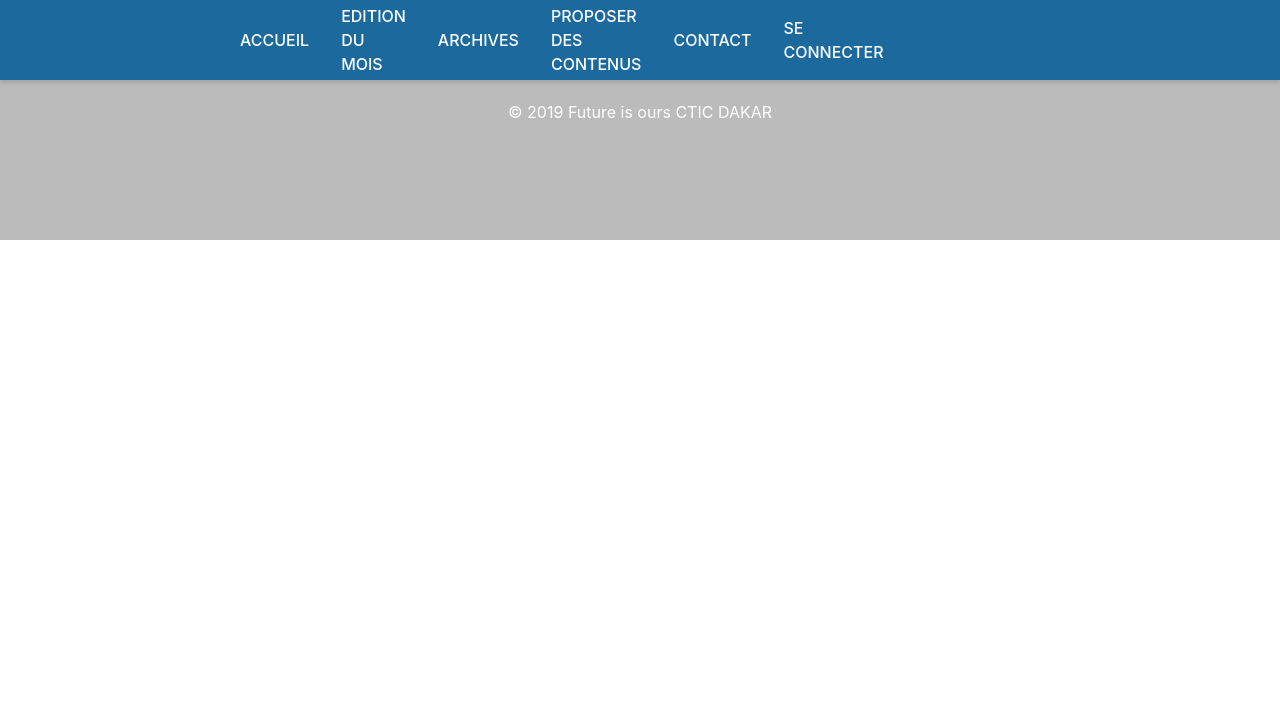
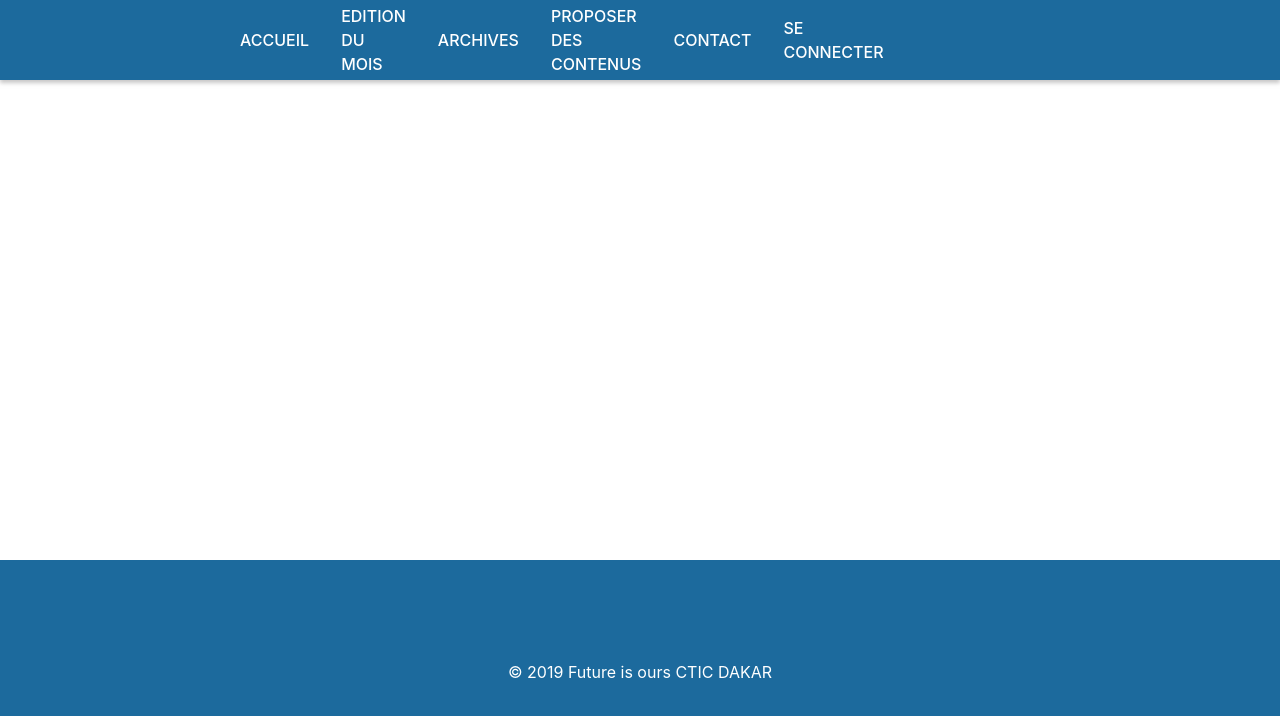
Before and after one commit to AminataDieye/ProjetCTIC, an Angular app in the folder projet-frontend/: page / in a window 1280 px wide. Shown: the top 716 px of the page. Built offline with nearby package versions, Linux system fonts and the light colour scheme.

Commit message:
mise en page du footer

```diff
--- a/projet-frontend/src/app/component/contact/contact.component.css
+++ b/projet-frontend/src/app/component/contact/contact.component.css
@@ -0,0 +1,3 @@
+p{
+    color: blue;
+}
--- a/projet-frontend/src/app/component/footer/footer.component.css
+++ b/projet-frontend/src/app/component/footer/footer.component.css
@@ -2,8 +2,12 @@
 
     display:flex;
     justify-content: center;
-    background-color: #bbbbbb;
+    background-color: #1c6a9d;
     color:white;
     height:15rem ;
     align-items: center;
+    position: absolute;
+    bottom: 0%;
+    left:0;
+    right: 0;
 }
```
